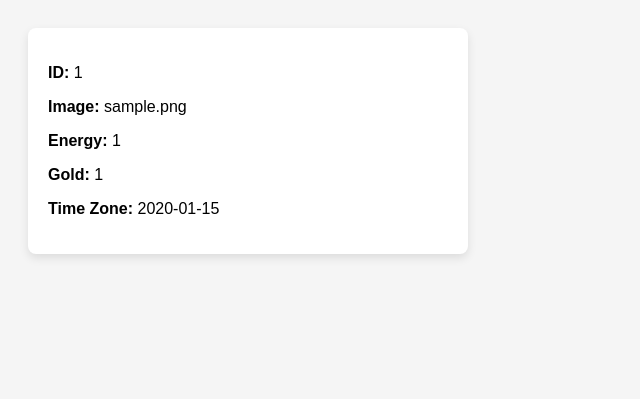
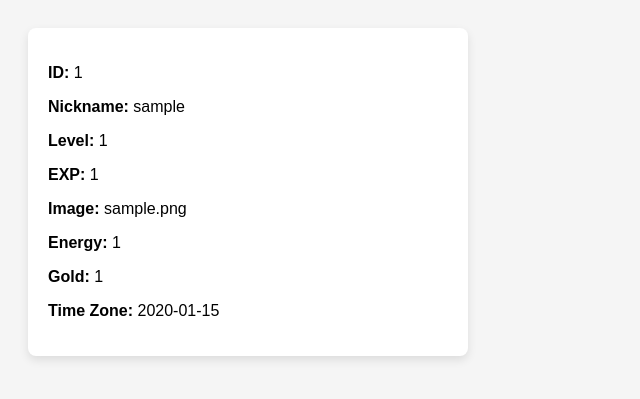
Before and after one commit to fugu69/wp-django-api, a Django app: template overview/templates/overview/player_detail.html in a window 1280 px wide. Shown: the top 399 px of the page, without its empty margins (0-640 px from the left). Run offline with Django 5.2, Linux system fonts and the light colour scheme; the template is opened without the code that fills it: values that come from a table or form of the project are taken from there, others are empty; tables that the repository leaves empty hold one stand-in row (values such as "Sample post").

Commit message:
Add displayed fields to player info

```diff
--- a/overview/templates/overview/player_detail.html
+++ b/overview/templates/overview/player_detail.html
@@ -23,6 +23,9 @@
 <body>
     <div class="card">
         <p><span class="label">ID:</span> {{ player.id }}</p>
+        <p><span class="label">Nickname:</span> {{ player.nickname }}</p>
+        <p><span class="label">Level:</span> {{ player.level }}</p>
+        <p><span class="label">EXP:</span> {{ player.exp }}</p>
         <p><span class="label">Image:</span> {{ player.image }}</p>
         <p><span class="label">Energy:</span> {{ player.energy }}</p>
         <p><span class="label">Gold:</span> {{ player.gold }}</p>
```
